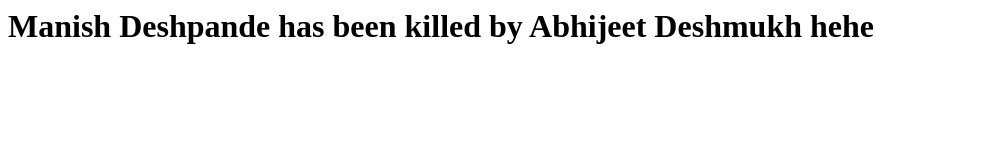
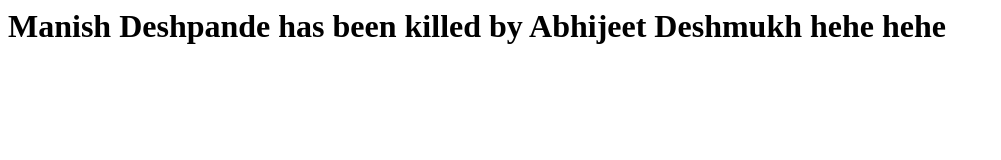
Before and after one commit to Shivchavan143/Demorepo, a plain HTML site: page index.html in a window 1280 px wide. Shown: the whole page, without its empty margins (0-1001 px from the left). Drawn offline with Linux system fonts and the light colour scheme.

Commit message:
hey hey with fbg

```diff
--- a/index.html
+++ b/index.html
@@ -1,5 +1,5 @@
 <html>
  <body>
-    <h1>Manish Deshpande has been killed by Abhijeet Deshmukh hehe</h1>
+    <h1>Manish Deshpande has been killed by Abhijeet Deshmukh hehe hehe</h1>
  </body>
 </html>
```
